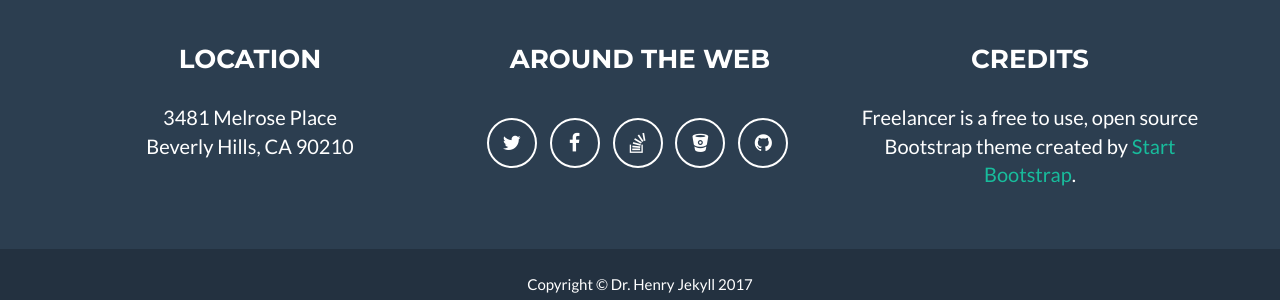
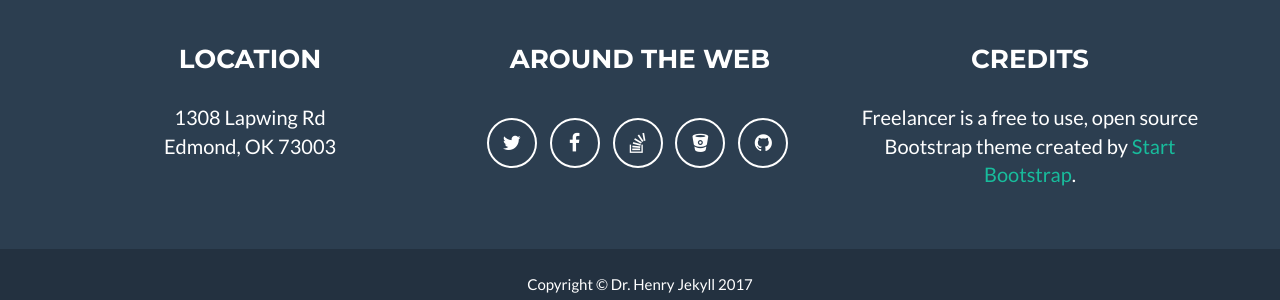
Before and after one commit to SnellOKC/snellokc.github.io, a Jekyll site: the page built from index.html, in a window 1280 px wide and 900 px high, scrolled down 3065 px. Shown: the part 579-879 px from the top of the window. Built offline with Jekyll 4.4.1, drawn with Linux system fonts in a browser that asks for light colours.

Commit message:
Changed defaults to my info

```diff
--- a/_config.yml
+++ b/_config.yml
@@ -1,7 +1,7 @@
 # Site settings
 title: Freelancer
-email: your-email@domain.com
-url: https://example.github.io
+email: matthewsnellokc@gmail.com
+url: https://snellokc.github.io
 description: "Write an awesome description for your new site here. You can edit this line in _config.yml. It will appear in your document head meta (for Google search results) and in your feed.xml site description."
 keywords: "your keywords, separated by commas"
 skills: "Web Developer - Graphic Artist - User Experience Designer"
@@ -52,8 +52,8 @@ social:
 
 # Postal address (add as many lines as necessary)
 address:
-  - line: 3481 Melrose Place
-  - line: Beverly Hills, CA 90210
+  - line: 1308 Lapwing Rd
+  - line: Edmond, OK 73003
 
 # Credits content
 credits: 'Freelancer is a free to use, open source Bootstrap theme created by <a href="http://startbootstrap.com">Start Bootstrap</a>.'
```
